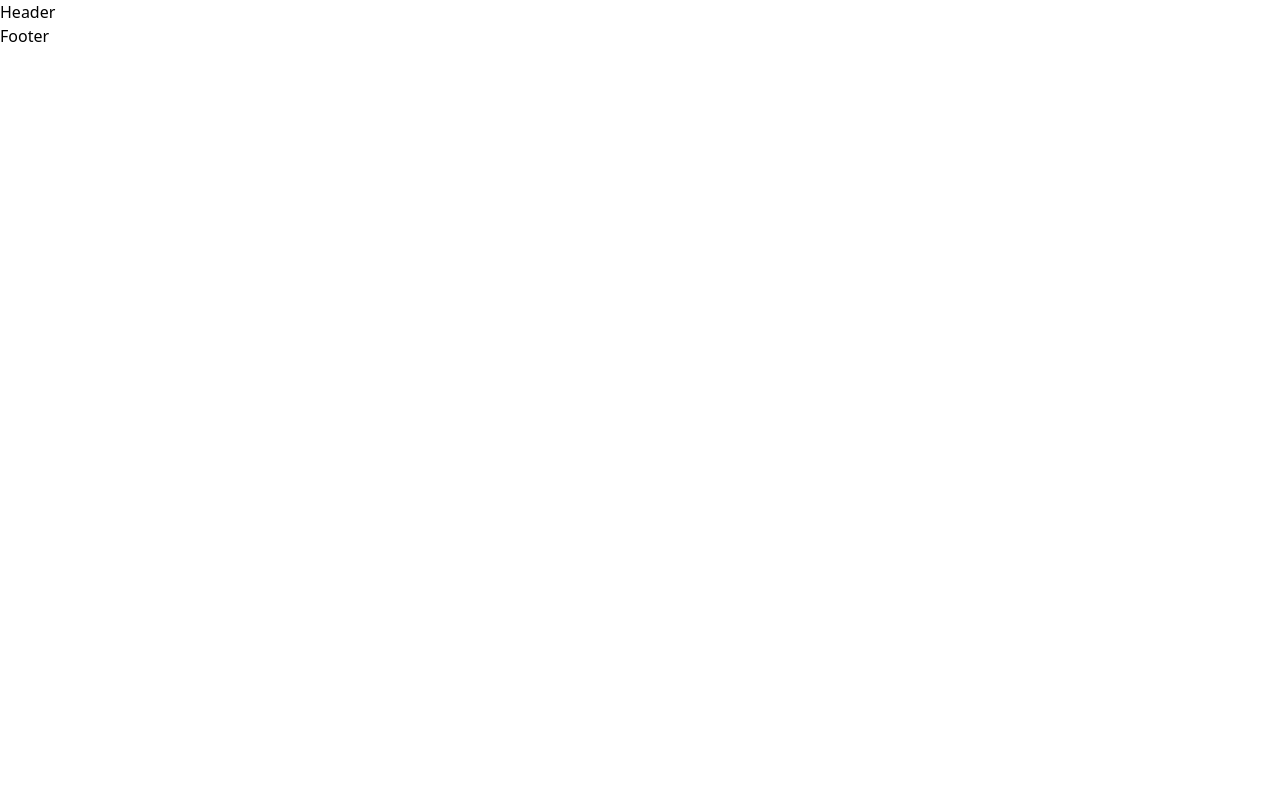
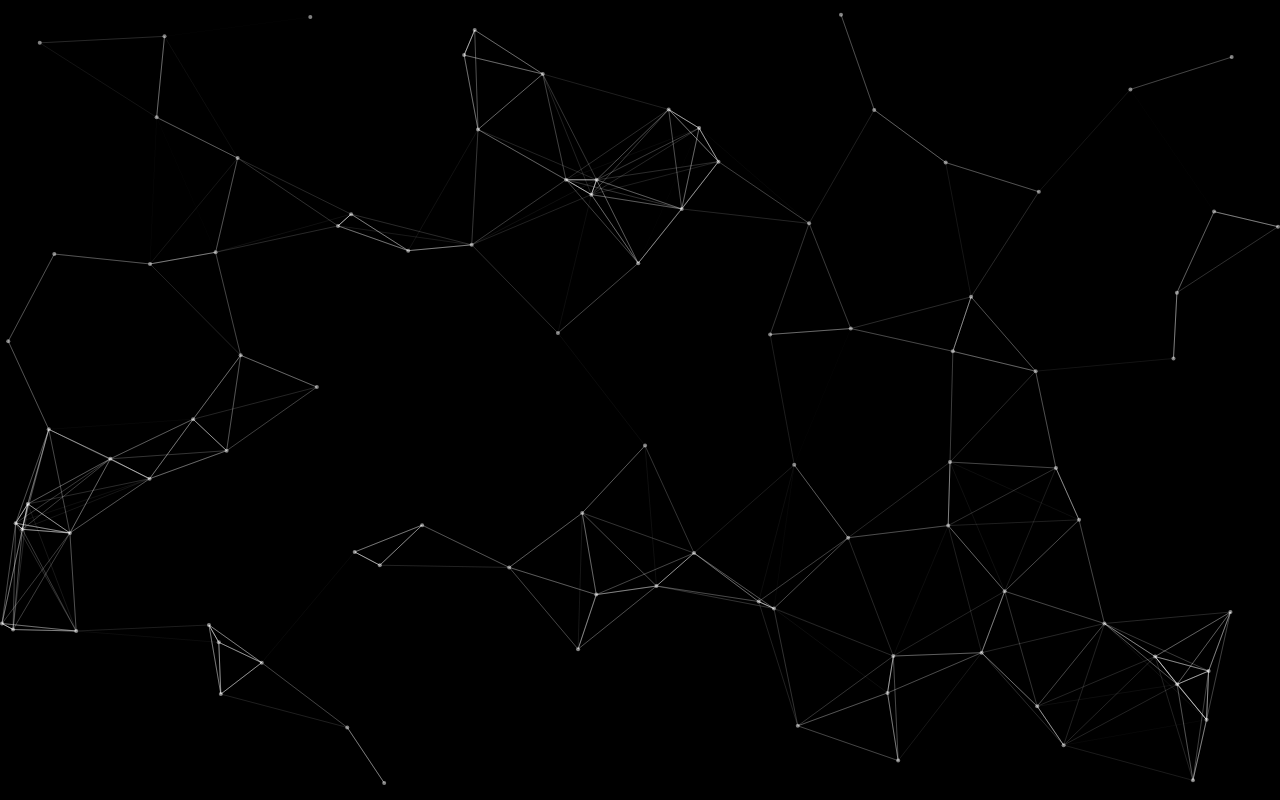
Before and after one commit to PhatJack/portfolio, a React (Create React App) app: page / in a window 1280 px wide. Built offline with nearby package versions, Linux system fonts and the light colour scheme.

Commit message:
test particle

```diff
--- a/package.json
+++ b/package.json
@@ -10,6 +10,7 @@
     "react-dom": "^18.2.0",
     "react-scripts": "5.0.1",
     "react-tsparticles": "^2.9.3",
+    "tsparticles": "^2.9.3",
     "web-vitals": "^2.1.4"
   },
   "scripts": {
--- a/src/App.js
+++ b/src/App.js
@@ -1,10 +1,106 @@
+import { useCallback } from "react";
 import "./App.css";
 import "./index.css";
 import Footer from "./layouts/Footer";
 import Header from "./layouts/Header";
+import Particles from "react-tsparticles";
+import { loadFull } from "tsparticles";
 function App() {
+  const particlesInit = useCallback(async (engine) => {
+    console.log(engine);
+    // you can initiate the tsParticles instance (engine) here, adding custom shapes or presets
+    // this loads the tsparticles package bundle, it's the easiest method for getting everything ready
+    // starting from v2 you can add only the features you need reducing the bundle size
+    await loadFull(engine);
+  }, []);
+
+  const particlesLoaded = useCallback(async (container) => {
+    await console.log(container);
+  }, []);
   return (
     <>
+      <div className="bg-gradient-to-r from-pink-400 to-blue-400 z-20">
+        <Particles
+          id="tsparticles"
+          init={particlesInit}
+          loaded={particlesLoaded}
+          options={{
+            background: {
+              color: {
+                value: "#000",
+              },
+            },
+            fpsLimit: 90,
+            interactivity: {
+              events: {
+                onClick: {
+                  enable: false,
+                  mode: "push",
+                },
+                onHover: {
+                  enable: true,
+                  mode: "grab",
+                },
+                resize: true,
+              },
+              modes: {
+                push: {
+                  quantity: 4,
+                },
+                repulse: {
+                  distance: 200,
+                  duration: 0.4,
+                },
+                grab: {
+                  distance: 200,
+                },
+              },
+            },
+            particles: {
+              color: {
+                value: "#ffffff",
+              },
+              links: {
+                color: "#ffffff",
+                distance: 150,
+                enable: true,
+                opacity: 0.5,
+                width: 1,
+              },
+              collisions: {
+                enable: true,
+              },
+              move: {
+                directions: "none",
+                enable: true,
+                outModes: {
+                  default: "bounce",
+                },
+                random: false,
+                speed: 3,
+                straight: false,
+              },
+              number: {
+                density: {
+                  enable: true,
+                  area: 800,
+                },
+                value: 80,
+              },
+              opacity: {
+                value: 0.5,
+              },
+              shape: {
+                type: "circle",
+              },
+              size: {
+                value: 2,
+              },
+            },
+            detectRetina: true,
+          }}
+        />
+      </div>
       <Header></Header>
       <Footer></Footer>
     </>
```
Also changed, not shown: 1 other file (tests, documents, lock files or other folders).
